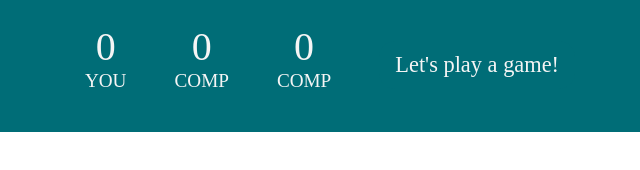
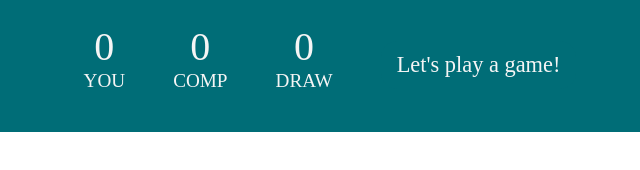
Before and after one commit to Kishalay-kundu10/r-p-s, a plain HTML site: page index.html in a window 1280 px wide. Shown: the part 312-482 px from the top of the page, 310-950 px from the left. Drawn offline with Linux system fonts and the light colour scheme.

Commit message:
Update index.html

```diff
--- a/index.html
+++ b/index.html
@@ -34,7 +34,7 @@
         </div>
         <div class="draw">
             <div id="draw-score">0</div>
-            <p>COMP</p>
+            <p>DRAW</p>
         </div
     </div>
     <p id="msg">Let's play a game!</p>
```
